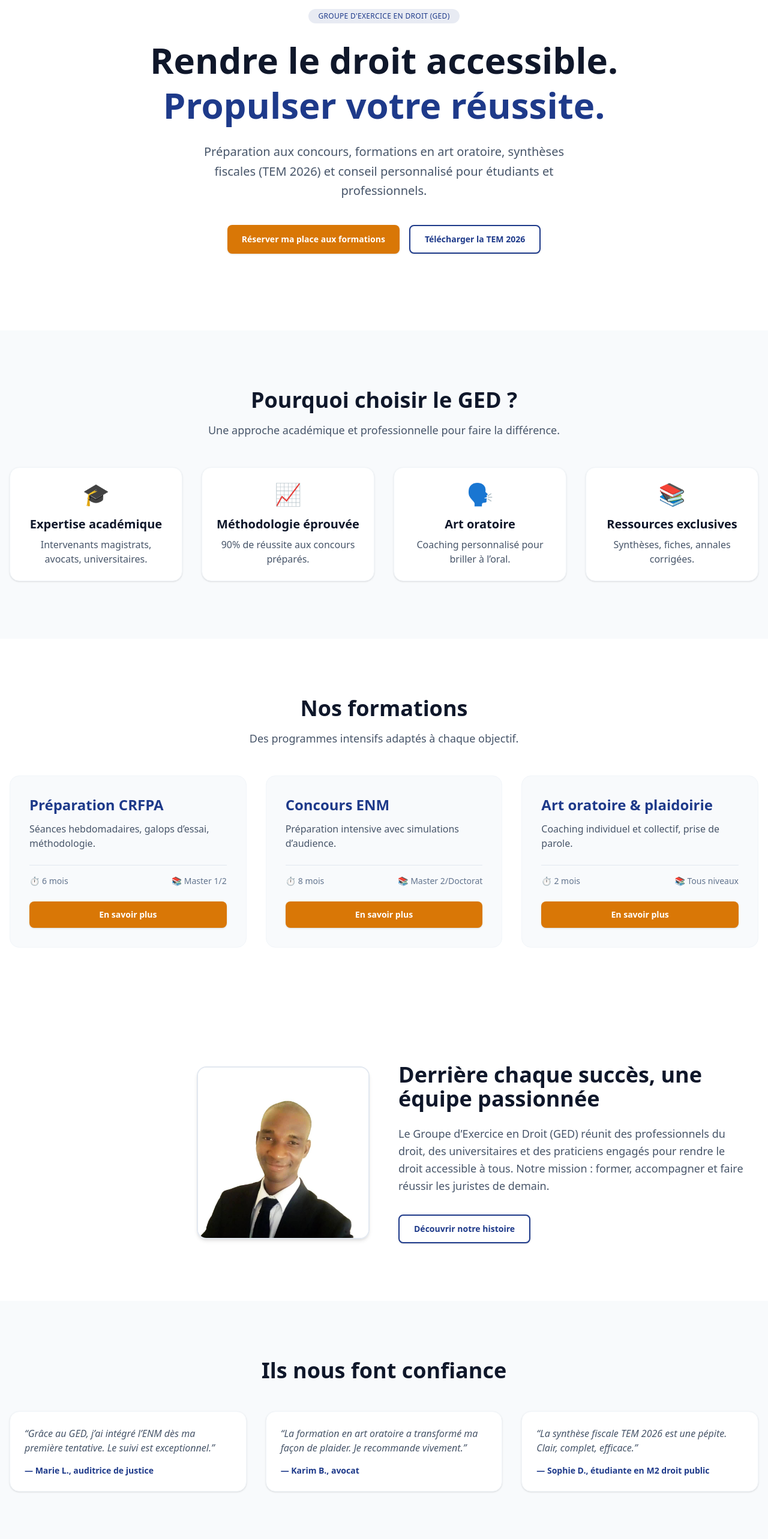
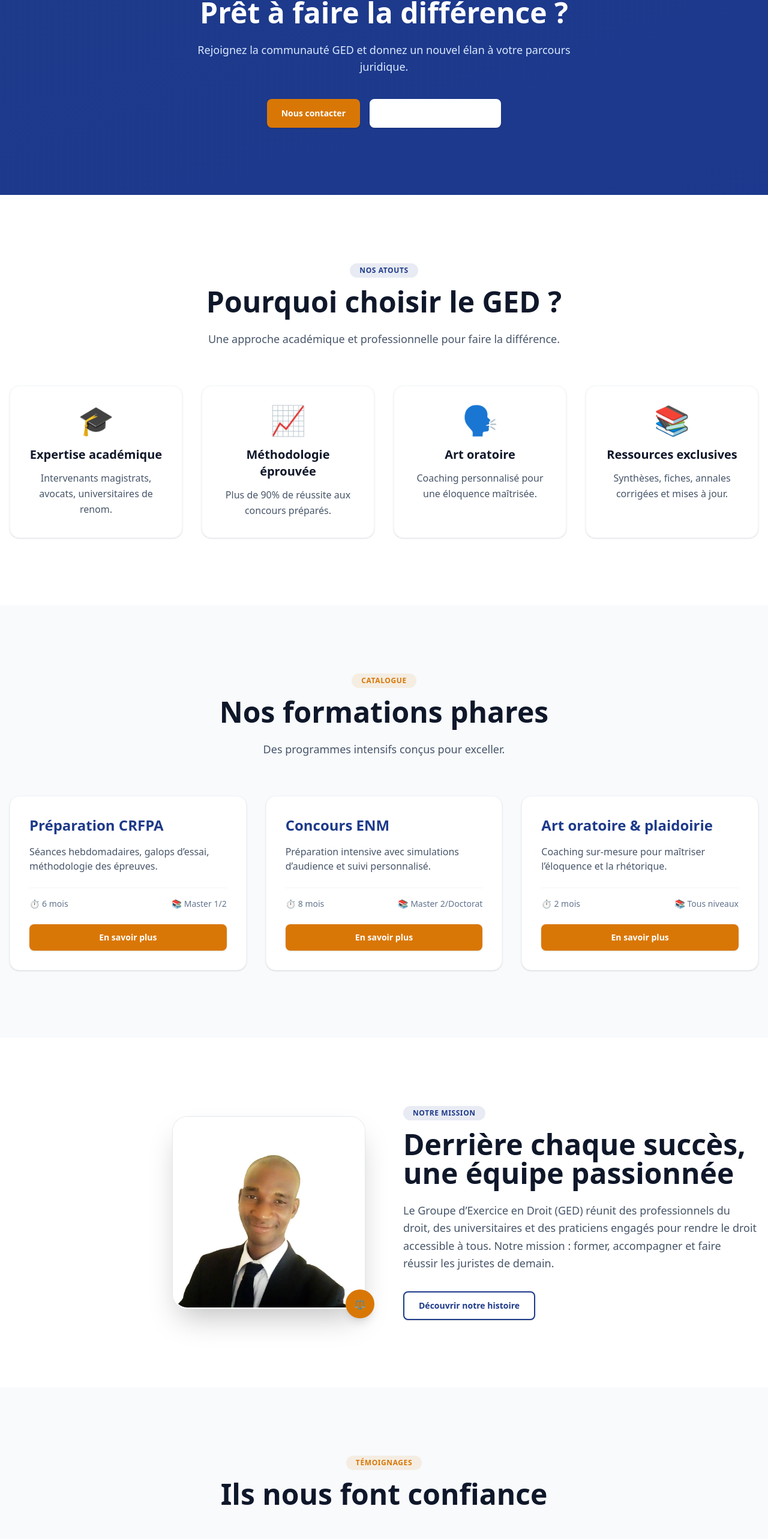
Before and after one commit to PATAWALA/GED---Groupe-d-Exercice-en-Droit, a Next.js app: page / in a window 1280 px wide. Shown: the part 180-2746 px from the top of the page at 60% size. Built offline with nearby package versions, Linux system fonts and the light colour scheme.

Commit message:
5 update

```diff
--- a/src/app/globals.css
+++ b/src/app/globals.css
@@ -12,5 +12,28 @@
 body {
   background-color: var(--color-white);
   color: var(--color-slate-900);
-  font-family: system-ui, -apple-system, 'Segoe UI', Roboto, sans-serif;
+  font-family: system-ui, -apple-system, 'Segoe UI', Roboto, 'Helvetica Neue', Arial, sans-serif;
+  -webkit-font-smoothing: antialiased;
+  -moz-osx-font-smoothing: grayscale;
 }
+
+/* Styles additionnels premium */
+::selection {
+  background-color: var(--color-royal-blue);
+  color: white;
+}
+
+/* Scrollbar élégante (webkit) */
+::-webkit-scrollbar {
+  width: 8px;
+}
+::-webkit-scrollbar-track {
+  background: #f1f5f9;
+}
+::-webkit-scrollbar-thumb {
+  background: #cbd5e1;
+  border-radius: 4px;
+}
+::-webkit-scrollbar-thumb:hover {
+  background: #94a3b8;
+}
--- a/src/components/sections/AboutPreviewSection.tsx
+++ b/src/components/sections/AboutPreviewSection.tsx
@@ -4,31 +4,37 @@ import Button from '@/components/ui/Button';
 export default function AboutPreviewSection() {
   return (
     <section className="bg-white">
-      <div className="max-w-7xl mx-auto px-4 py-16 sm:py-24">
-        <div className="grid lg:grid-cols-2 gap-12 items-center">
-          {/* Photo du président */}
+      <div className="max-w-7xl mx-auto px-4 py-20 sm:py-28">
+        <div className="grid lg:grid-cols-2 gap-16 items-center">
           <div className="flex justify-center lg:justify-end">
-            <Image
-              src="/images/portrait.jpg"
-              alt="Dr Mahamadou Drissa Tangara, Président du GED"
-              width={288}
-              height={288}
-              className="w-64 h-64 sm:w-72 sm:h-72 rounded-2xl object-cover border-2 border-slate-200 shadow-md"
-            />
+            <div className="relative">
+              <Image
+                src="/images/portrait.jpg"
+                alt="Dr Mahamadou Drissa Tangara, Président du GED"
+                width={320}
+                height={320}
+                className="w-64 h-64 sm:w-80 sm:h-80 rounded-3xl object-cover shadow-2xl border-2 border-white ring-1 ring-slate-200"
+              />
+              <div className="absolute -bottom-4 -right-4 bg-gold text-white rounded-full w-12 h-12 flex items-center justify-center shadow-lg">
+                ⚖️
+              </div>
+            </div>
           </div>
 
-          {/* Texte + bouton */}
           <div className="text-center lg:text-left">
-            <h2 className="text-3xl font-bold text-slate-900 sm:text-4xl">
+            <span className="inline-block px-4 py-1 mb-4 text-xs font-semibold tracking-wider uppercase bg-royal-blue/10 text-royal-blue rounded-full">
+              Notre mission
+            </span>
+            <h2 className="text-3xl font-bold text-slate-900 sm:text-4xl lg:text-5xl">
               Derrière chaque succès, une équipe passionnée
             </h2>
-            <p className="mt-6 text-lg text-slate-600 leading-relaxed max-w-xl mx-auto lg:mx-0">
+            <p className="mt-6 text-lg text-slate-600 leading-relaxed">
               Le Groupe d’Exercice en Droit (GED) réunit des professionnels du droit,
               des universitaires et des praticiens engagés pour rendre le droit
               accessible à tous. Notre mission : former, accompagner et faire réussir
               les juristes de demain.
             </p>
-            <div className="mt-8 flex justify-center lg:justify-start">
+            <div className="mt-8">
               <Button variant="outline" href="/a-propos">
                 Découvrir notre histoire
               </Button>
--- a/src/components/sections/FeaturesSection.tsx
+++ b/src/components/sections/FeaturesSection.tsx
@@ -1,12 +1,15 @@
 export default function FeaturesSection() {
   return (
-    <section className="bg-light-bg">
-      <div className="max-w-7xl mx-auto px-4 py-16 sm:py-24">
-        <div className="text-center mb-12">
-          <h2 className="text-3xl font-bold text-slate-900 sm:text-4xl">
+    <section className="bg-white">
+      <div className="max-w-7xl mx-auto px-4 py-20 sm:py-28">
+        <div className="text-center mb-16">
+          <span className="inline-block px-4 py-1 mb-4 text-xs font-semibold tracking-wider uppercase bg-royal-blue/10 text-royal-blue rounded-full">
+            Nos atouts
+          </span>
+          <h2 className="text-3xl font-bold text-slate-900 sm:text-4xl lg:text-5xl">
             Pourquoi choisir le GED ?
           </h2>
-          <p className="mt-4 text-lg text-slate-600 max-w-2xl mx-auto">
+          <p className="mt-6 text-lg text-slate-600 max-w-2xl mx-auto">
             Une approche académique et professionnelle pour faire la différence.
           </p>
         </div>
@@ -15,33 +18,33 @@ export default function FeaturesSection() {
             {
               icon: '🎓',
               title: 'Expertise académique',
-              desc: 'Intervenants magistrats, avocats, universitaires.',
+              desc: 'Intervenants magistrats, avocats, universitaires de renom.',
             },
             {
               icon: '📈',
               title: 'Méthodologie éprouvée',
-              desc: '90% de réussite aux concours préparés.',
+              desc: 'Plus de 90% de réussite aux concours préparés.',
             },
             {
               icon: '🗣️',
               title: 'Art oratoire',
-              desc: 'Coaching personnalisé pour briller à l’oral.',
+              desc: 'Coaching personnalisé pour une éloquence maîtrisée.',
             },
             {
               icon: '📚',
               title: 'Ressources exclusives',
-              desc: 'Synthèses, fiches, annales corrigées.',
+              desc: 'Synthèses, fiches, annales corrigées et mises à jour.',
             },
           ].map((item) => (
             <div
               key={item.title}
-              className="bg-white rounded-2xl p-6 shadow-sm border border-slate-100 text-center hover:shadow-md transition-shadow"
+              className="group bg-white rounded-2xl p-8 shadow-sm border border-slate-100 hover:shadow-xl hover:border-royal-blue/20 transition-all duration-300 text-center"
             >
-              <div className="text-4xl mb-4">{item.icon}</div>
-              <h3 className="text-xl font-semibold text-slate-900 mb-2">
+              <div className="text-5xl mb-5">{item.icon}</div>
+              <h3 className="text-xl font-bold text-slate-900 mb-3 group-hover:text-royal-blue transition-colors">
                 {item.title}
               </h3>
-              <p className="text-slate-600">{item.desc}</p>
+              <p className="text-slate-600 leading-relaxed">{item.desc}</p>
             </div>
           ))}
         </div>
--- a/src/components/sections/FormationsPreviewSection.tsx
+++ b/src/components/sections/FormationsPreviewSection.tsx
@@ -2,46 +2,49 @@ import Button from '@/components/ui/Button';
 
 export default function FormationsPreviewSection() {
   return (
-    <section className="bg-white">
-      <div className="max-w-7xl mx-auto px-4 py-16 sm:py-24">
-        <div className="text-center mb-12">
-          <h2 className="text-3xl font-bold text-slate-900 sm:text-4xl">
-            Nos formations
+    <section className="bg-light-bg">
+      <div className="max-w-7xl mx-auto px-4 py-20 sm:py-28">
+        <div className="text-center mb-16">
+          <span className="inline-block px-4 py-1 mb-4 text-xs font-semibold tracking-wider uppercase bg-gold/10 text-gold rounded-full">
+            Catalogue
+          </span>
+          <h2 className="text-3xl font-bold text-slate-900 sm:text-4xl lg:text-5xl">
+            Nos formations phares
           </h2>
-          <p className="mt-4 text-lg text-slate-600 max-w-2xl mx-auto">
-            Des programmes intensifs adaptés à chaque objectif.
+          <p className="mt-6 text-lg text-slate-600 max-w-2xl mx-auto">
+            Des programmes intensifs conçus pour exceller.
           </p>
         </div>
         <div className="grid gap-8 md:grid-cols-3">
           {[
             {
               title: 'Préparation CRFPA',
-              desc: 'Séances hebdomadaires, galops d’essai, méthodologie.',
+              desc: 'Séances hebdomadaires, galops d’essai, méthodologie des épreuves.',
               duration: '6 mois',
               level: 'Master 1/2',
             },
             {
               title: 'Concours ENM',
-              desc: 'Préparation intensive avec simulations d’audience.',
+              desc: 'Préparation intensive avec simulations d’audience et suivi personnalisé.',
               duration: '8 mois',
               level: 'Master 2/Doctorat',
             },
             {
               title: 'Art oratoire & plaidoirie',
-              desc: 'Coaching individuel et collectif, prise de parole.',
+              desc: 'Coaching sur-mesure pour maîtriser l’éloquence et la rhétorique.',
               duration: '2 mois',
               level: 'Tous niveaux',
             },
           ].map((f) => (
             <div
               key={f.title}
-              className="bg-light-bg rounded-2xl p-8 border border-slate-100 hover:shadow-md transition-shadow"
+              className="group bg-white rounded-2xl p-8 shadow-sm border border-slate-100 hover:shadow-xl hover:border-royal-blue/20 transition-all duration-300 flex flex-col"
             >
-              <h3 className="text-2xl font-bold text-royal-blue mb-3">
+              <h3 className="text-2xl font-bold text-royal-blue mb-4 group-hover:text-royal-blue/80 transition-colors">
                 {f.title}
               </h3>
-              <p className="text-slate-600 mb-6">{f.desc}</p>
-              <div className="flex items-center justify-between text-sm text-slate-500 border-t border-slate-200 pt-4">
+              <p className="text-slate-600 mb-6 flex-1">{f.desc}</p>
+              <div className="flex items-center justify-between text-sm text-slate-500 border-t border-slate-100 pt-4">
                 <span>⏱️ {f.duration}</span>
                 <span>📚 {f.level}</span>
               </div>
--- a/src/components/sections/HeroSection.tsx
+++ b/src/components/sections/HeroSection.tsx
@@ -1,25 +1,20 @@
 import Button from '@/components/ui/Button';
 
-export default function HeroSection() {
+export default function FinalCTASection() {
   return (
-    <section className="bg-white">
-      <div className="max-w-4xl mx-auto px-4 py-20 sm:py-32 text-center">
-        <span className="inline-block px-4 py-1 mb-6 text-xs font-medium tracking-wide uppercase bg-royal-blue/10 text-royal-blue rounded-full">
-          Groupe d'Exercice en Droit (GED)
-        </span>
-        <h1 className="text-4xl sm:text-5xl lg:text-6xl font-extrabold text-slate-900 leading-tight">
-          Rendre le droit accessible.
-          <br />
-          <span className="text-royal-blue">Propulser votre réussite.</span>
-        </h1>
-        <p className="mt-6 max-w-2xl mx-auto text-lg sm:text-xl text-slate-600 leading-relaxed">
-          Préparation aux concours, formations en art oratoire, synthèses fiscales (TEM 2026) et conseil personnalisé pour étudiants et professionnels.
+    <section className="bg-gradient-to-br from-royal-blue to-blue-900">
+      <div className="max-w-4xl mx-auto px-4 py-20 sm:py-28 text-center">
+        <h2 className="text-3xl font-bold text-white sm:text-4xl lg:text-5xl">
+          Prêt à faire la différence ?
+        </h2>
+        <p className="mt-6 text-lg text-blue-100 max-w-2xl mx-auto">
+          Rejoignez la communauté GED et donnez un nouvel élan à votre parcours juridique.
         </p>
         <div className="mt-10 flex flex-col sm:flex-row justify-center gap-4">
-          <Button variant="primary" href="/formations">
-            Réserver ma place aux formations
+          <Button variant="primary" href="/contact">
+            Nous contacter
           </Button>
-          <Button variant="outline" href="/publications">
+          <Button variant="outline" href="/publications" className="border-white text-white hover:bg-white hover:text-royal-blue">
             Télécharger la TEM 2026
           </Button>
         </div>
--- a/src/components/sections/TestimonialsSection.tsx
+++ b/src/components/sections/TestimonialsSection.tsx
@@ -1,10 +1,15 @@
 export default function TestimonialsSection() {
   return (
     <section className="bg-light-bg">
-      <div className="max-w-7xl mx-auto px-4 py-16 sm:py-24">
-        <h2 className="text-3xl font-bold text-center text-slate-900 sm:text-4xl mb-12">
-          Ils nous font confiance
-        </h2>
+      <div className="max-w-7xl mx-auto px-4 py-20 sm:py-28">
+        <div className="text-center mb-16">
+          <span className="inline-block px-4 py-1 mb-4 text-xs font-semibold tracking-wider uppercase bg-gold/10 text-gold rounded-full">
+            Témoignages
+          </span>
+          <h2 className="text-3xl font-bold text-slate-900 sm:text-4xl lg:text-5xl">
+            Ils nous font confiance
+          </h2>
+        </div>
         <div className="grid gap-8 md:grid-cols-3">
           {[
             {
@@ -25,10 +30,11 @@ export default function TestimonialsSection() {
           ].map((t) => (
             <div
               key={t.author}
-              className="bg-white rounded-2xl p-6 shadow-sm border border-slate-100"
+              className="relative bg-white rounded-2xl p-8 shadow-sm border border-slate-100"
             >
-              <p className="text-slate-600 italic">“{t.quote}”</p>
-              <p className="mt-4 text-sm font-semibold text-royal-blue">
+              <div className="text-5xl text-royal-blue/20 absolute top-4 left-4">“</div>
+              <p className="text-slate-600 italic relative z-10 pl-6">« {t.quote} »</p>
+              <p className="mt-6 text-sm font-semibold text-royal-blue pl-6">
                 — {t.author}
               </p>
             </div>
```
